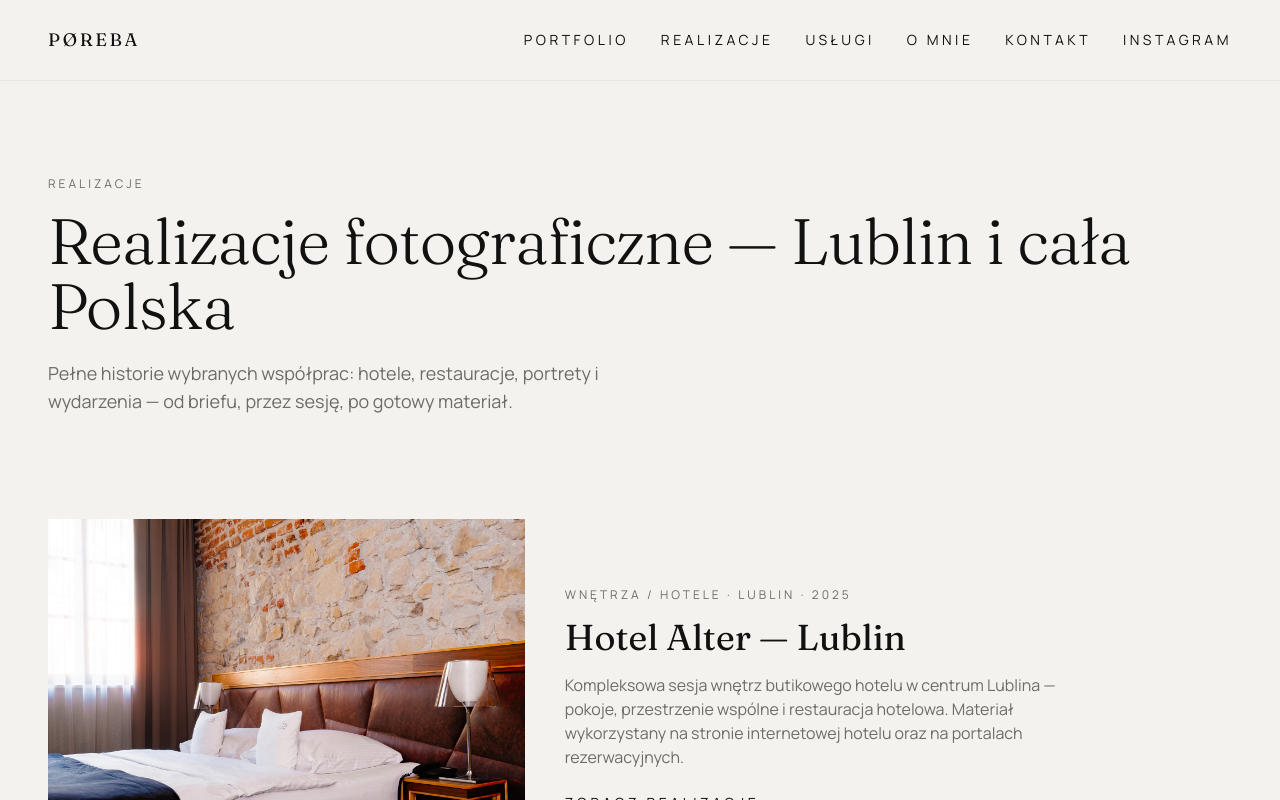
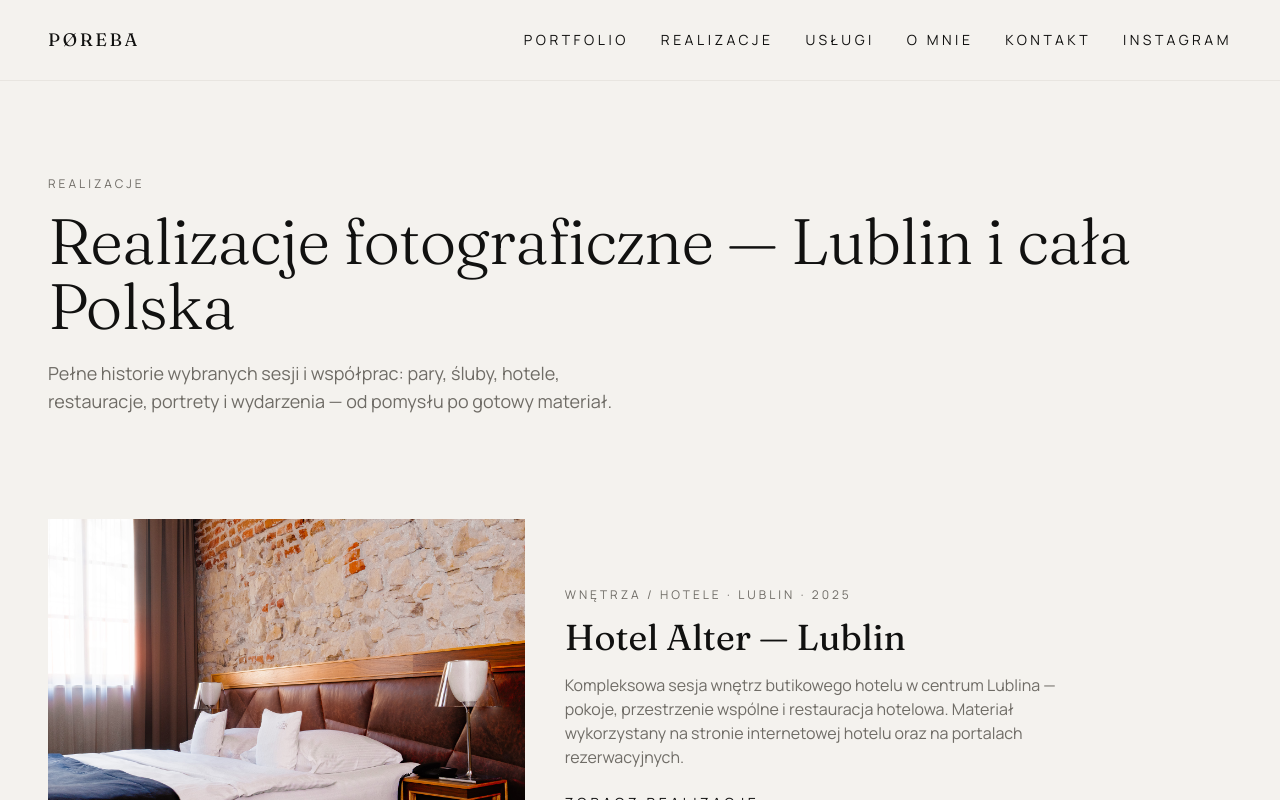
Before and after one commit to marcin-por95/POREBA-SITE, a Next.js app: page /realizacje in a window 1280 px wide. Shown: the top 800 px of the page. Built offline with nearby package versions, Linux system fonts and the light colour scheme; no server answers.

Commit message:
Update realizacje copy for couples photography

```diff
--- a/app/realizacje/page.tsx
+++ b/app/realizacje/page.tsx
@@ -11,7 +11,7 @@ import { buildMetadata } from "@/lib/metadata";
 export const metadata: Metadata = buildMetadata({
   title: "Realizacje fotograficzne Lublin",
   description:
-    "Wybrane realizacje fotograficzne PØREBA Fotografia: hotele, restauracje, sesje portretowe i eventy firmowe w Lublinie oraz całej Polsce.",
+    "Wybrane realizacje fotograficzne PØREBA Fotografia: sesje dla par i ślubne, hotele, restauracje, portrety oraz eventy w Lublinie i całej Polsce.",
   path: "/realizacje",
 });
 
@@ -25,7 +25,7 @@ export default function RealizacjePage() {
           as="h1"
           eyebrow="Realizacje"
           title="Realizacje fotograficzne — Lublin i cała Polska"
-          description="Pełne historie wybranych współprac: hotele, restauracje, portrety i wydarzenia — od briefu, przez sesję, po gotowy materiał."
+          description="Pełne historie wybranych sesji i współprac: pary, śluby, hotele, restauracje, portrety i wydarzenia — od pomysłu po gotowy materiał."
         />
 
         <div className="mt-16 flex flex-col divide-y divide-mist/40">
```
